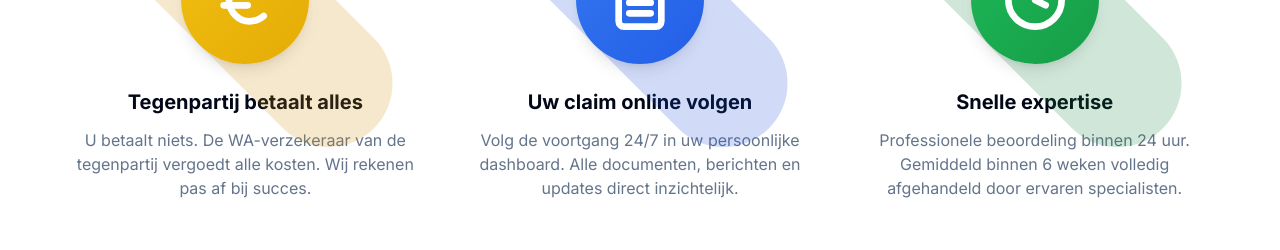
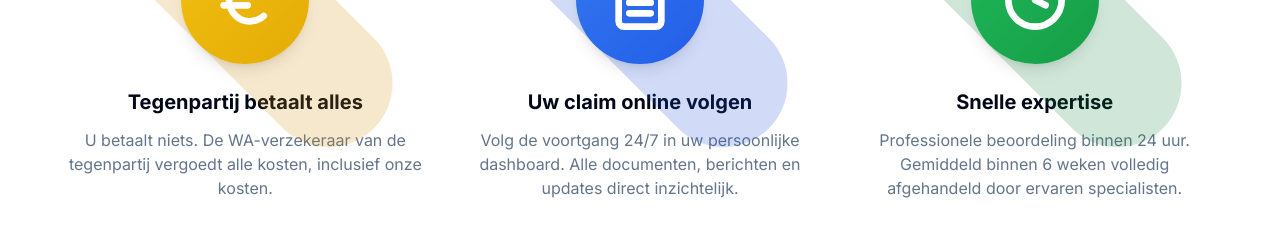
Before and after one commit to Championne/Gratisschadeverhalen.nl, a Next.js app: page / in a window 1280 px wide. Shown: the part 1120-1370 px from the top of the page. Built offline with nearby package versions, Linux system fonts and the light colour scheme.

Commit message:
fix: correct cost messaging - WA insurer of opposing party pays ALL costs including ours

```diff
--- a/app/page.tsx
+++ b/app/page.tsx
@@ -112,7 +112,7 @@ const jsonLd = {
           "name": "Kan ik echt gratis mijn autoschade verhalen?",
           "acceptedAnswer": {
             "@type": "Answer",
-            "text": "Ja, 100% gratis. Wij werken uitsluitend op no cure no pay basis. U betaalt helemaal niets als uw autoschade claim niet slaagt. Geen voorschot, geen verborgen kosten, geen verrassingen."
+            "text": "Ja, 100% gratis. De WA-verzekeraar van de tegenpartij betaalt ALLE kosten, inclusief onze kosten. U betaalt dus letterlijk niets – geen voorschot, geen verborgen kosten, geen percentage."
           }
         },
         {
@@ -298,8 +298,7 @@ export default function HomePage() {
                   </div>
                   <h3 className="text-xl font-bold mb-3">Tegenpartij betaalt alles</h3>
                   <p className="text-muted-foreground">
-                    U betaalt niets. De WA-verzekeraar van de tegenpartij vergoedt alle kosten.
-                    Wij rekenen pas af bij succes.
+                    U betaalt niets. De WA-verzekeraar van de tegenpartij vergoedt alle kosten, inclusief onze kosten.
                   </p>
                 </div>
 
@@ -719,7 +718,7 @@ export default function HomePage() {
                       <div>
                         <p className="font-semibold mb-1">Volledig gratis</p>
                         <p className="text-sm text-muted-foreground">
-                          100% no cure no pay. U betaalt alleen een klein percentage bij succes. Mislukt? Dan is het gratis.
+                          U betaalt niets. De WA-verzekeraar van de tegenpartij vergoedt ALLE kosten, inclusief onze kosten.
                         </p>
                       </div>
                     </div>
@@ -837,7 +836,7 @@ export default function HomePage() {
                       <CardTitle className="text-xl mb-2">Uitbetaling schadevergoeding</CardTitle>
                       <CardDescription>
                         Zodra de verzekeraar akkoord gaat, ontvangt u de volledige schadevergoeding direct op uw rekening.
-                        Gemiddeld binnen 6 weken volledig afgehandeld. Volledig gratis – u betaalt alleen bij succes (no cure no pay).
+                        Gemiddeld binnen 6 weken volledig afgehandeld. Volledig gratis – alle kosten worden door de tegenpartij betaald.
                       </CardDescription>
                     </div>
                   </div>
@@ -962,7 +961,7 @@ export default function HomePage() {
                   Waarom is autoschade verhalen bij ons gratis?
                 </h2>
                 <p className="text-lg text-muted-foreground">
-                  Wij werken op basis van <strong>100% no cure no pay</strong>. Dit betekent:
+                  De <strong>WA-verzekeraar van de tegenpartij</strong> betaalt ALLE kosten. Dit betekent:
                 </p>
               </div>
 
@@ -970,12 +969,12 @@ export default function HomePage() {
                 <Card>
                   <CardHeader>
                     <Euro className="h-10 w-10 text-primary mb-2" />
-                    <CardTitle>Geen kosten vooraf</CardTitle>
+                    <CardTitle>Tegenpartij betaalt alles</CardTitle>
                   </CardHeader>
                   <CardContent>
                     <p className="text-muted-foreground">
-                      U betaalt geen cent voordat uw autoschade succesvol is verhaald. Geen voorschot, geen inschrijfkosten,
-                      geen verborgen tarieven.
+                      De WA-verzekeraar van de schuldige partij betaalt de volledige schadevergoeding én onze kosten.
+                      U betaalt dus nooit iets – niet vooraf, en ook niet achteraf.
                     </p>
                   </CardContent>
                 </Card>
@@ -983,12 +982,12 @@ export default function HomePage() {
                 <Card>
                   <CardHeader>
                     <CheckCircle className="h-10 w-10 text-primary mb-2" />
-                    <CardTitle>Alleen betalen bij succes</CardTitle>
+                    <CardTitle>U betaalt niets</CardTitle>
                   </CardHeader>
                   <CardContent>
                     <p className="text-muted-foreground">
-                      Pas als de verzekeraar uw voertuigschade volledig heeft vergoed, rekenen wij een klein percentage van de uitbetaling.
-                      Mislukt de claim? Dan betaalt u niets.
+                      De WA-verzekeraar van de tegenpartij betaalt ALLE kosten, inclusief onze kosten.
+                      U hoeft dus letterlijk niets te betalen – geen voorschot, geen percentage, helemaal niets.
                     </p>
                   </CardContent>
                 </Card>
@@ -1000,8 +999,8 @@ export default function HomePage() {
                   </CardHeader>
                   <CardContent>
                     <p className="text-muted-foreground">
-                      U weet van tevoren precies wat het kost als uw autoschade claim slaagt. Geen verrassingen achteraf.
-                      Alles staat duidelijk in de voorwaarden.
+                      U volgt uw claim 24/7 online en ziet alle updates direct in uw dashboard.
+                      Geen verrassingen, alle kosten worden door de tegenpartij betaald.
                     </p>
                   </CardContent>
                 </Card>
@@ -1040,8 +1039,8 @@ export default function HomePage() {
                 </CardHeader>
                 <CardContent>
                   <p className="text-muted-foreground">
-                    Ja, 100% gratis. Wij werken uitsluitend op no cure no pay basis. U betaalt helemaal niets als uw autoschade claim niet slaagt.
-                    Geen voorschot, geen verborgen kosten, geen verrassingen. Alleen bij succes betaalt u een klein percentage van de ontvangen schadevergoeding.
+                    Ja, 100% gratis. De WA-verzekeraar van de tegenpartij betaalt ALLE kosten, inclusief onze kosten.
+                    U betaalt dus letterlijk niets – geen voorschot, geen verborgen kosten, geen percentage. Alles wordt door de tegenpartij vergoed.
                   </p>
                 </CardContent>
               </Card>
@@ -1225,7 +1224,7 @@ export default function HomePage() {
                   <p className="text-muted-foreground">
                     Wij hebben ruime ervaring met weigerende of traag reagerende verzekeraars. Als een verzekeraar initieel weigert uw voertuigschade te vergoeden,
                     onderzoeken wij de zaak grondig en bouwen een sterker dossier. Indien nodig schakelen we een gespecialiseerde advocaat in voor juridische stappen.
-                    In <strong>95% van de gevallen</strong> komen we uiteindelijk tot een schikking. U betaalt helemaal niets als we uw autoschade niet succesvol verhalen – dat is ons no cure no pay principe.
+                    In <strong>95% van de gevallen</strong> komen we uiteindelijk tot een schikking. U betaalt altijd niets – alle kosten worden door de WA-verzekeraar van de tegenpartij betaald.
                   </p>
                 </CardContent>
               </Card>
```
